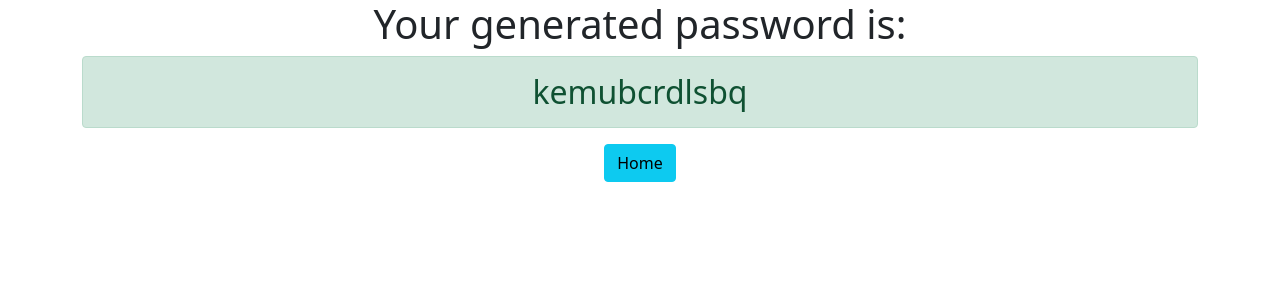
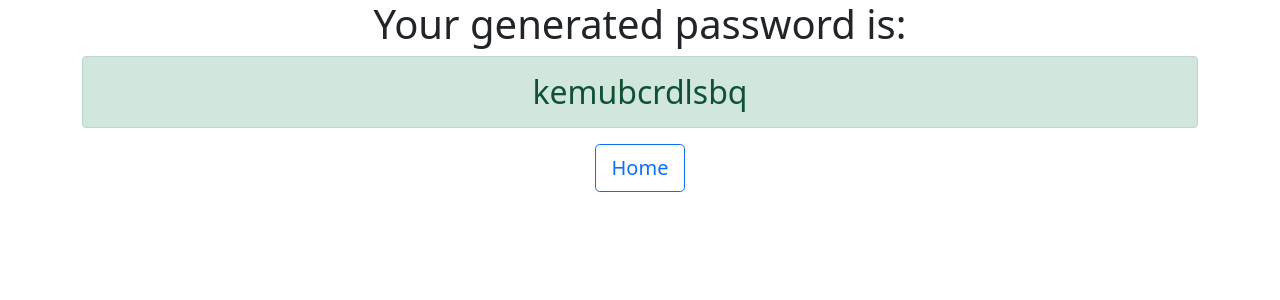
Before and after one commit to MatiLewandowski/Django3-random-password-generator, a Django app: page /generatedpassword/ in a window 1280 px wide. Shown: the top 300 px of the page. Run offline with Django 3.2, Linux system fonts and the light colour scheme.

Commit message:
my third commit

```diff
--- a/generator/templates/generator/password.html
+++ b/generator/templates/generator/password.html
@@ -2,5 +2,5 @@
 <div class="container text-center">
 <h1>Your generated password is:</h1>
 <h2 class="alert alert-success">{{password}}</h2>
-<a href="{% url 'home' %}" class="btn btn-info">Home</a>
+<a href="{% url 'home' %}" button type="button" class="btn btn-lg btn-outline-primary">Home</a>
 </div>
```
